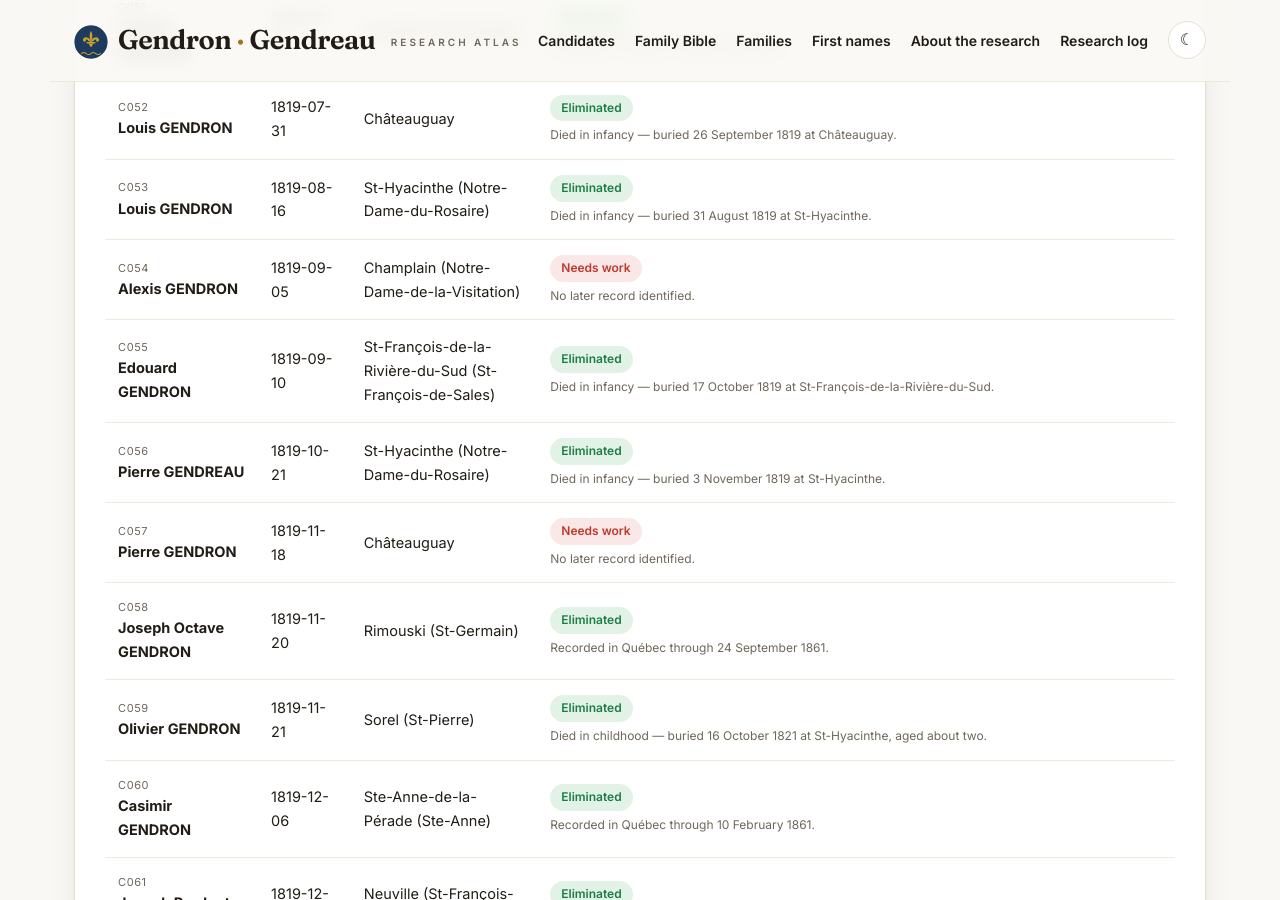
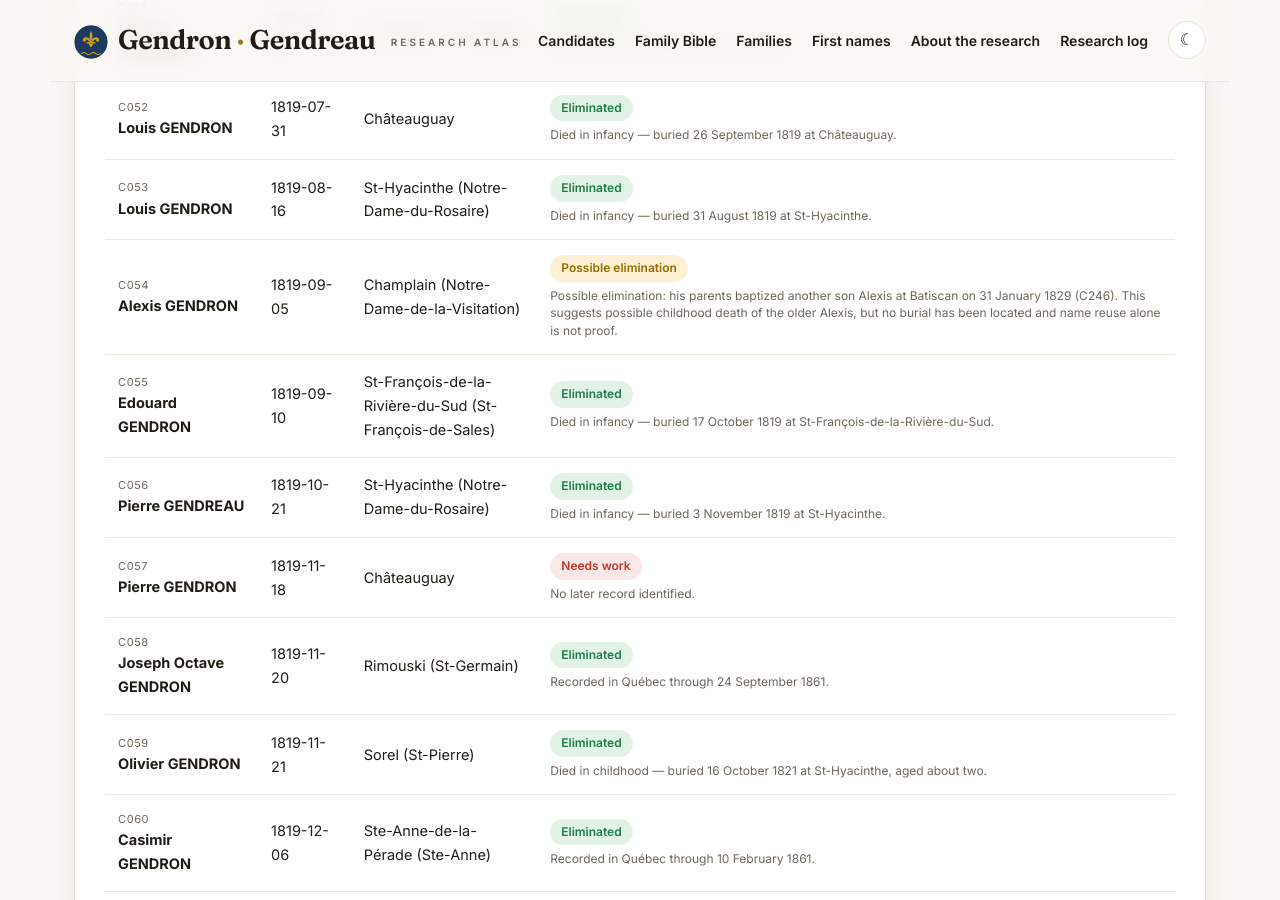
Before and after one commit to vetharmon/gendron-research, a Jekyll site: the page built from index.html, in a window 1280 px wide and 900 px high, scrolled down 6551 px. Built offline with Jekyll 4.4.1, drawn with Linux system fonts in a browser that asks for light colours.

Commit message:
Document Alexis brothers from original baptisms; C054 possible elimination

```diff
--- a/_candidates/c054.md
+++ b/_candidates/c054.md
@@ -4,12 +4,13 @@ id: "C054"
 title: "Alexis GENDRON"
 date_record: "1819-09-05"
 place: "Champlain (Notre-Dame-de-la-Visitation)"
-status: "Needs work"
-category: "unresolved"
-tier: "none"
+status: "Possible elimination"
+category: "qualified"
+tier: "possible"
 francois: false
 act: "2419075"
-outcome: "No later record identified."
+parents: "Alexis Gendron and Marie Julie Adam"
+outcome: "Possible elimination: his parents baptized another son Alexis at Batiscan on 31 January 1829 (C246). This suggests possible childhood death of the older Alexis, but no burial has been located and name reuse alone is not proof."
 search_log:
   - resource: "PRDH-IGD / LAFRANCE consolidation"
     outcome: "Baptism located — act 2419075, Champlain (Notre-Dame-de-la-Visitation), 1819-09-05."
@@ -33,8 +34,17 @@ filenames:
 
 ## Biography
 
-Alexis Gendron was baptized on 5 September 1819 at Champlain (Notre-Dame-de-la-Visitation). No later record identified.
+Alexis Gendron was born on 4 September 1819 and baptized the following day at Champlain, son of Alexis Gendron, cultivateur, and Marie Julie Adam, residents of Batiscan. The original baptism is B31, folio 461.
 
 ## Documents
 
 - **[Baptism, 5 September 1819 — LAFRANCE act 2419075](https://www.genealogiequebec.com/Membership/LAFRANCE/acte/2419075)** — His baptism at Champlain, the only record connected to him so far.
+
+
+## Younger namesake — 15 November 2026
+
+The [original Batiscan baptism of 31 January 1829](https://www.familysearch.org/ark:/61903/3:1:3QS7-899M-RS2Y) names another Alexis, born the previous day, son of Alexis Gendron and Julie Adam. This is [C246]({{ '/candidates/c246/' | relative_url }}), a distinct younger child.
+
+The repeated name supports a possible childhood death of the older boy. It does not prove one: both sons could have survived. No burial has been located. FamilySearch searches for Alexis Gendron with an exact death-year range of 1819–1829, with and without the parents, returned no matching burial. No complete original-register burial sweep has been made.
+
+**Assessment: possible elimination.** The next task is to find a burial or another record identifying the older Alexis.
```
